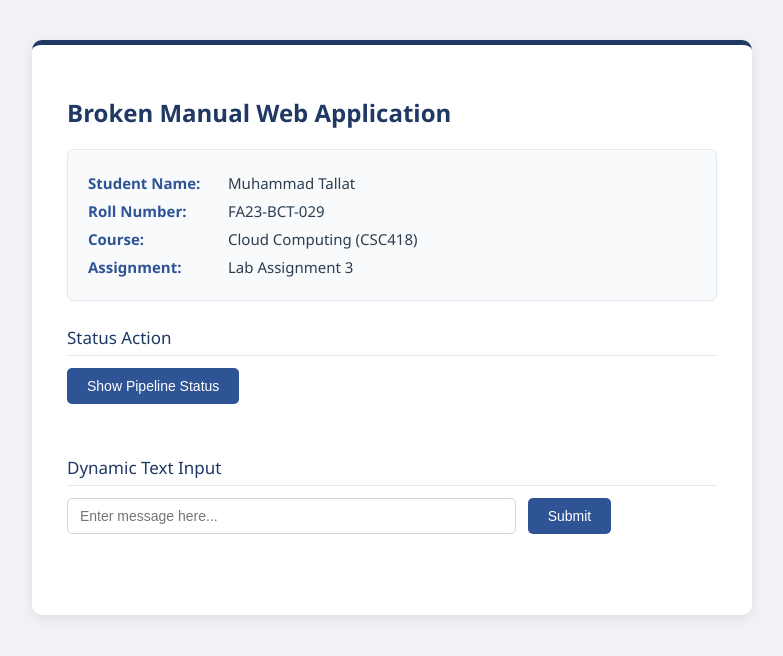
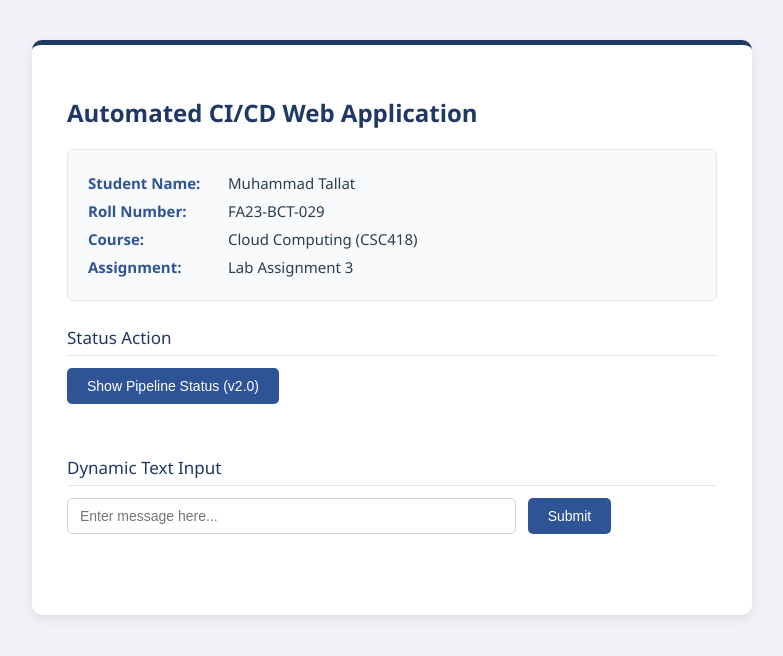
Before and after one commit to Ab-fatir/cicd-assignment-FA23-BCT-029, a plain HTML site: page index.html in a window 1280 px wide. Shown: the whole page, without its empty margins (248-1031 px from the left). Drawn offline with Linux system fonts and the light colour scheme.

Commit message:
Fix main heading and release v2.0 with automated push trigger

```diff
--- a/index.html
+++ b/index.html
@@ -82,7 +82,7 @@
 </head>
 <body>
   <div class="container">
-    <h1 id="main-heading">Broken Manual Web Application</h1>
+    <h1 id="main-heading">Automated CI/CD Web Application</h1>
     <div class="info-card">
       <div class="info-row"><span class="info-label">Student Name:</span><span id="student-name">Muhammad Tallat</span></div>
       <div class="info-row"><span class="info-label">Roll Number:</span><span id="student-roll">FA23-BCT-029</span></div>
@@ -92,7 +92,7 @@
 
     <div class="section">
       <div class="section-title">Status Action</div>
-      <button id="btn-message" class="btn" onclick="showMessage()">Show Pipeline Status</button>
+      <button id="btn-message" class="btn" onclick="showMessage()">Show Pipeline Status (v2.0)</button>
       <p id="msg-display" class="output-msg"></p>
     </div>
 
```
